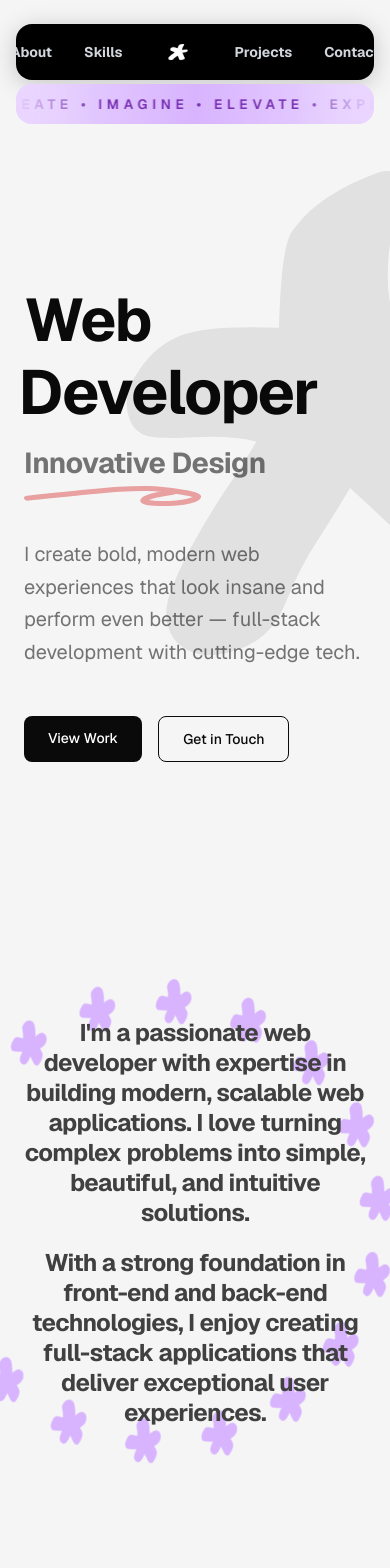
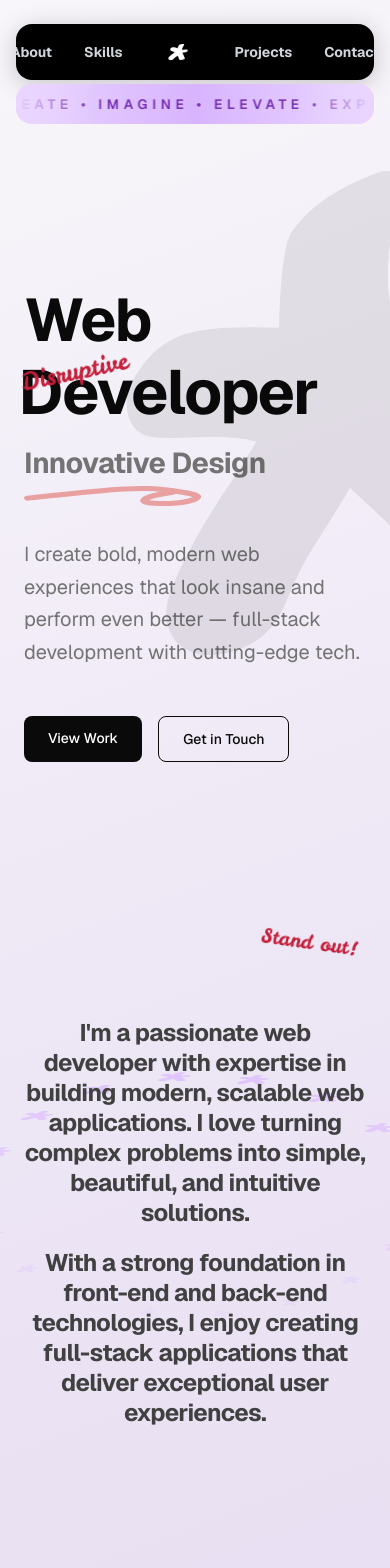
Before and after one commit to esqukev/portfolio, a Next.js app: page / in a window 390 px wide. Shown: the top 1568 px of the page. Built offline with nearby package versions, Linux system fonts and the light colour scheme.

Commit message:
Cards centrado 01/05, quitar logos orbital, asteriscos orbital, gradient bg, doodle Disruptive + Stand out!
Co-authored-by: Cursor <cursoragent@cursor.com>

```diff
--- /dev/null
+++ b/app/components/OrbitalAsterisks.tsx
@@ -0,0 +1,103 @@
+"use client";
+
+import { useEffect, useRef } from "react";
+
+const ASTERSIK_COUNT = 18;
+
+export default function OrbitalAsterisks() {
+  const ringRef = useRef<HTMLDivElement>(null);
+  const containerRef = useRef<HTMLDivElement>(null);
+
+  useEffect(() => {
+    let angle = 0;
+    let raf: number;
+
+    const animate = () => {
+      angle += 0.35;
+
+      const ring = ringRef.current;
+      if (!ring) return;
+
+      const items = ring.querySelectorAll(".orbital-asterisk-item");
+
+      items.forEach((item, i) => {
+        const total = items.length;
+        const theta = (i / total) * Math.PI * 2 + angle * 0.01;
+
+        const x = Math.cos(theta) * 220;
+        const z = Math.sin(theta) * 130;
+
+        const depth = (z + 130) / 260;
+        const scale = 0.7 + depth * 0.6;
+        const opacity = 0.15 + depth * 0.5;
+
+        (item as HTMLElement).style.transform = `translate(-50%, -50%) translate3d(${x}px, 0px, ${z}px) scale(${scale})`;
+        (item as HTMLElement).style.opacity = String(opacity);
+      });
+
+      raf = requestAnimationFrame(animate);
+    };
+
+    animate();
+    return () => cancelAnimationFrame(raf);
+  }, []);
+
+  useEffect(() => {
+    const container = containerRef.current;
+    if (!container) return;
+
+    const handleMouseMove = (e: MouseEvent) => {
+      const rect = container.getBoundingClientRect();
+      const x = e.clientX - rect.left;
+      const y = e.clientY - rect.top;
+      const midX = rect.width / 2;
+      const midY = rect.height / 2;
+      const rotateY = ((x - midX) / midX) * 8;
+      const rotateX = ((y - midY) / midY) * -6;
+      container.style.transform = `perspective(1200px) rotateX(${rotateX}deg) rotateY(${rotateY}deg)`;
+    };
+
+    const handleMouseLeave = () => {
+      container.style.transform = "perspective(1200px) rotateX(0deg) rotateY(0deg)";
+    };
+
+    container.addEventListener("mousemove", handleMouseMove);
+    container.addEventListener("mouseleave", handleMouseLeave);
+    return () => {
+      container.removeEventListener("mousemove", handleMouseMove);
+      container.removeEventListener("mouseleave", handleMouseLeave);
+    };
+  }, []);
+
+  return (
+    <div
+      ref={containerRef}
+      className="absolute inset-0 flex items-center justify-center pointer-events-none"
+      style={{ perspective: "1200px" }}
+    >
+      <div
+        ref={ringRef}
+        className="relative w-[480px] h-[480px] flex items-center justify-center"
+        style={{
+          transformStyle: "preserve-3d",
+          transform: "rotateX(65deg)",
+        }}
+      >
+        {Array.from({ length: ASTERSIK_COUNT }).map((_, i) => (
+          <div
+            key={i}
+            className="orbital-asterisk-item absolute left-1/2 top-1/2 flex items-center justify-center"
+            style={{
+              transformStyle: "preserve-3d",
+              fontFamily: "var(--font-leckerli-one), cursive",
+              fontSize: "4rem",
+              color: "rgb(216, 180, 254)",
+            }}
+          >
+            *
+          </div>
+        ))}
+      </div>
+    </div>
+  );
+}
--- a/app/page.tsx
+++ b/app/page.tsx
@@ -5,7 +5,7 @@ import Image from "next/image";
 import { gsap } from "gsap";
 import { horizontalLoop } from "@/lib/horizontal-loop";
 import { DRAW_SVG_VARIANTS } from "@/lib/draw-svg-variants";
-import OrbitalTechLogos from "@/app/components/OrbitalTechLogos";
+import OrbitalAsterisks from "@/app/components/OrbitalAsterisks";
 
 const ROTATING_WORDS = ["Developer", "Designer", "Artist"];
 
@@ -157,8 +157,7 @@ export default function Home() {
     let currentEl: HTMLElement | null = null;
     let currentIndex = 0;
 
-    const resolveActive = (el: HTMLElement) =>
-      ((el.previousElementSibling as HTMLElement) || slides[totalSlides - 1]) ?? el;
+    const resolveActive = (el: HTMLElement) => el;
 
     const allStepsMobile = stepsParentMobile?.querySelectorAll("[data-slider-step-mobile]") ?? [];
 
@@ -182,9 +181,8 @@ export default function Home() {
       onChange: (el, index) => {
         currentEl = el;
         currentIndex = index;
-        const centeredIndex = (index - 1 + totalSlides) % totalSlides;
         applyActive(el, index, true);
-        setActiveProjectIndex(centeredIndex);
+        setActiveProjectIndex(index);
       },
     });
     loop.toIndex(0, { duration: 0 });
@@ -231,9 +229,8 @@ export default function Home() {
           if (currentEl !== slides[idx]) {
             currentEl = slides[idx];
             currentIndex = idx;
-            const centeredIndex = (idx - 1 + totalSlides) % totalSlides;
             applyActive(currentEl, currentIndex, true);
-            setActiveProjectIndex(centeredIndex);
+            setActiveProjectIndex(currentIndex);
           }
         }
       };
@@ -404,7 +401,13 @@ export default function Home() {
   };
 
   return (
-    <div className="min-h-screen bg-[#f5f5f5] text-[#0a0a0a] relative overflow-x-hidden" role="main">
+    <div
+      className="min-h-screen text-[#0a0a0a] relative overflow-x-hidden"
+      role="main"
+      style={{
+        background: "linear-gradient(160deg, #f8f6fa 0%, #ede6f5 30%, #e5daf0 60%, #dfd2eb 100%)",
+      }}
+    >
       {/* Nav - sticky at top, centered */}
       <div className="sticky top-0 z-50 pt-6 pb-2 px-4 flex justify-center">
         <div className="w-full max-w-[42rem] mx-4 transition-all duration-500 ease-out">
@@ -462,6 +465,19 @@ export default function Home() {
         </div>
       </div>
 
+      {/* Doodle: Disruptive - left of Web Artist, lower, tilted */}
+      <div
+        className="absolute left-[5%] lg:left-[8%] top-[42vh] z-20 pointer-events-none"
+        style={{
+          fontFamily: "var(--font-leckerli-one), cursive",
+          fontSize: "clamp(1.5rem, 4vw, 2.5rem)",
+          color: "#c41e3a",
+          transform: "rotate(-12deg)",
+        }}
+      >
+        Disruptive
+      </div>
+
       {/* Hero Section */}
       <section ref={heroRef} id="home" className="pt-40 pb-32 px-6 lg:px-8 relative">
         <div className="max-w-6xl mx-auto relative z-10">
@@ -499,29 +515,7 @@ export default function Home() {
 
       {/* About - centered, large text, fade-in */}
       <section ref={aboutRef} id="about" className="pt-32 pb-24 px-6 lg:px-8 relative">
-        {/* Rotating asterisk ring - behind text */}
-        <div className="absolute inset-0 flex items-center justify-center pointer-events-none">
-          <div className="relative w-[480px] h-[480px] flex items-center justify-center">
-            <div className="absolute inset-0 animate-spin-slow">
-              {Array.from({ length: 18 }).map((_, i) => {
-                const angle = (360 / 18) * i;
-                return (
-                  <span
-                    key={i}
-                    className="absolute left-1/2 top-1/2 text-8xl font-extrabold"
-                    style={{
-                      color: "rgb(216, 180, 254)",
-                      transform: `rotate(${angle}deg) translateY(-220px) rotate(-${angle}deg)`,
-                      fontFamily: "var(--font-leckerli-one), cursive",
-                    }}
-                  >
-                    *
-                  </span>
-                );
-              })}
-            </div>
-          </div>
-        </div>
+        <OrbitalAsterisks />
         <div className="max-w-4xl mx-auto text-center relative z-10 flex flex-col items-center">
           <p className="text-2xl md:text-3xl lg:text-4xl font-bold tracking-tight text-[#404040] leading-tight mb-5 animate-fade-in-slow text-center" style={{ opacity: 1 }}>
             I&apos;m a passionate web developer with expertise in building modern, scalable web applications.
@@ -558,7 +552,6 @@ export default function Home() {
             </div>
           </div>
         </div>
-        <OrbitalTechLogos />
       </section>
 
       {/* Projects Section - Draggable Slider */}
@@ -762,6 +755,19 @@ export default function Home() {
           *
         </div>
       </div>
+
+      {/* Doodle: Stand out! - 400px below asterisk, tilted right */}
+      <div
+        className="absolute right-[8%] top-[calc(15vh+800px)] z-[24] pointer-events-none"
+        style={{
+          fontFamily: "var(--font-leckerli-one), cursive",
+          fontSize: "clamp(1.25rem, 3vw, 2rem)",
+          color: "#c41e3a",
+          transform: "rotate(8deg)",
+        }}
+      >
+        Stand out!
+      </div>
     </div>
   );
 }
```
Also changed, not shown: app/components/OrbitalTechLogos.tsx (deleted, +0 -139 lines).
